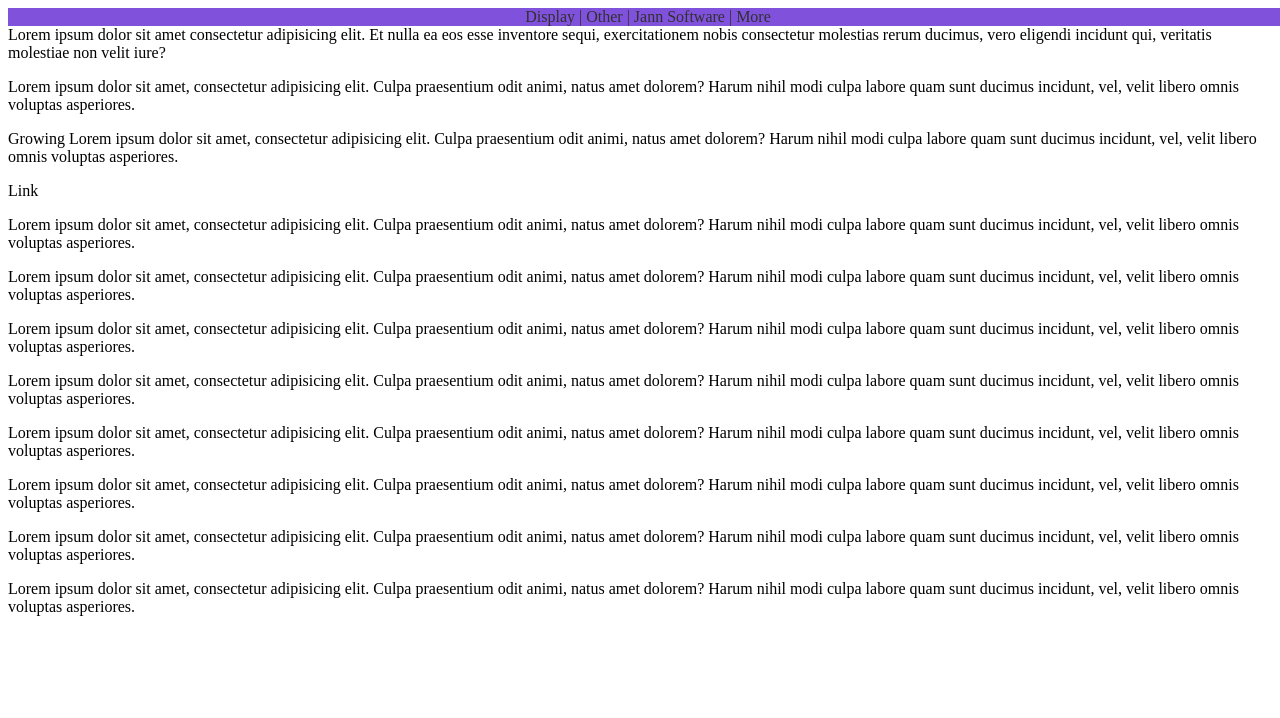
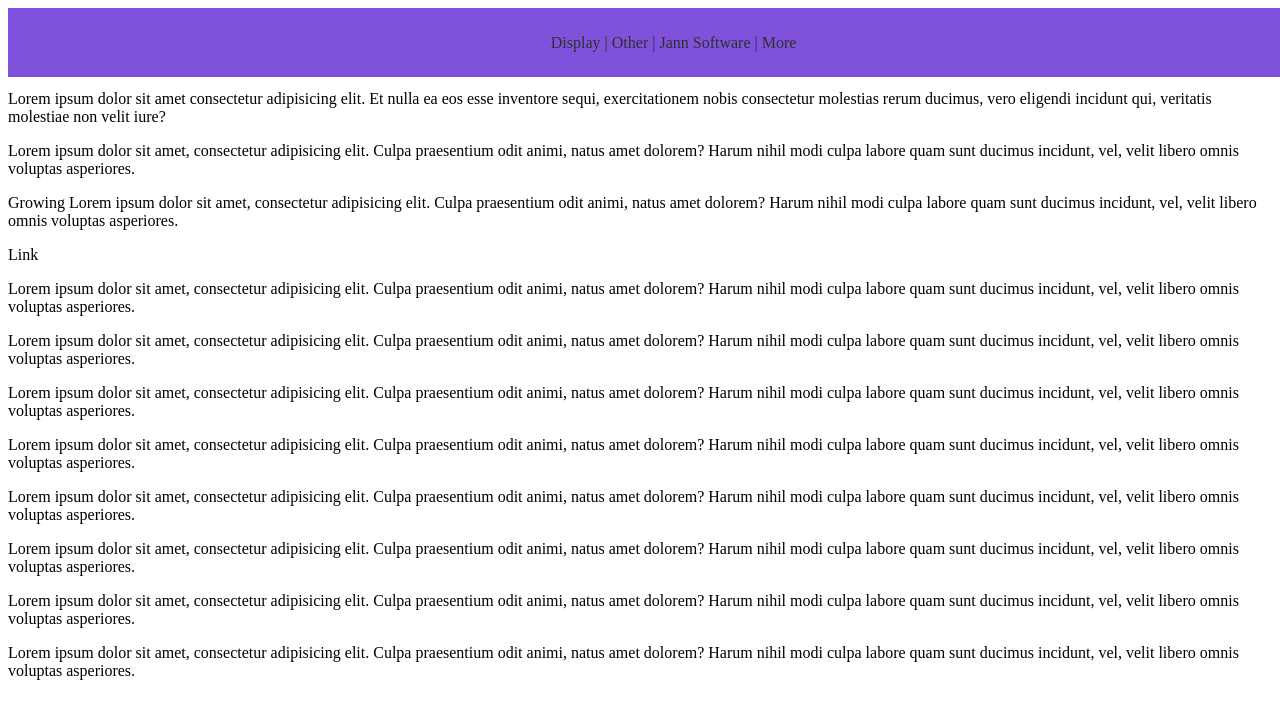
Before and after one commit to codejoy-wins/navbar, a plain HTML site: page index.html in a window 1280 px wide. Drawn offline with Linux system fonts and the light colour scheme.

Commit message:
looking good

```diff
--- a/index.html
+++ b/index.html
@@ -21,11 +21,11 @@
     </style>
 </head>
 <body>
-    <div style="text-align: center; position: fixed; width: 100%; background-color: rgb(99, 42, 212); opacity: .81;">
+    <div style="text-align: center; position: fixed; width: 100%; background-color: rgb(99, 42, 212); opacity: .81; padding:2vw;">
         Display | Other | <a href="#">Jann Software</a> | More
     </div>
     <br>
-    <div>
+    <div style="margin-top: 5vw;">
         Lorem ipsum dolor sit amet consectetur adipisicing elit. Et nulla ea eos esse inventore sequi, exercitationem nobis consectetur molestias rerum ducimus, vero eligendi incidunt qui, veritatis molestiae non velit iure?
         <p>Lorem ipsum dolor sit amet, consectetur adipisicing elit. Culpa praesentium odit animi, natus amet dolorem? Harum nihil modi culpa labore quam sunt ducimus incidunt, vel, velit libero omnis voluptas asperiores.</p>
         <p class="grow">Growing Lorem ipsum dolor sit amet, consectetur adipisicing elit. Culpa praesentium odit animi, natus amet dolorem? Harum nihil modi culpa labore quam sunt ducimus incidunt, vel, velit libero omnis voluptas asperiores.</p>
```
